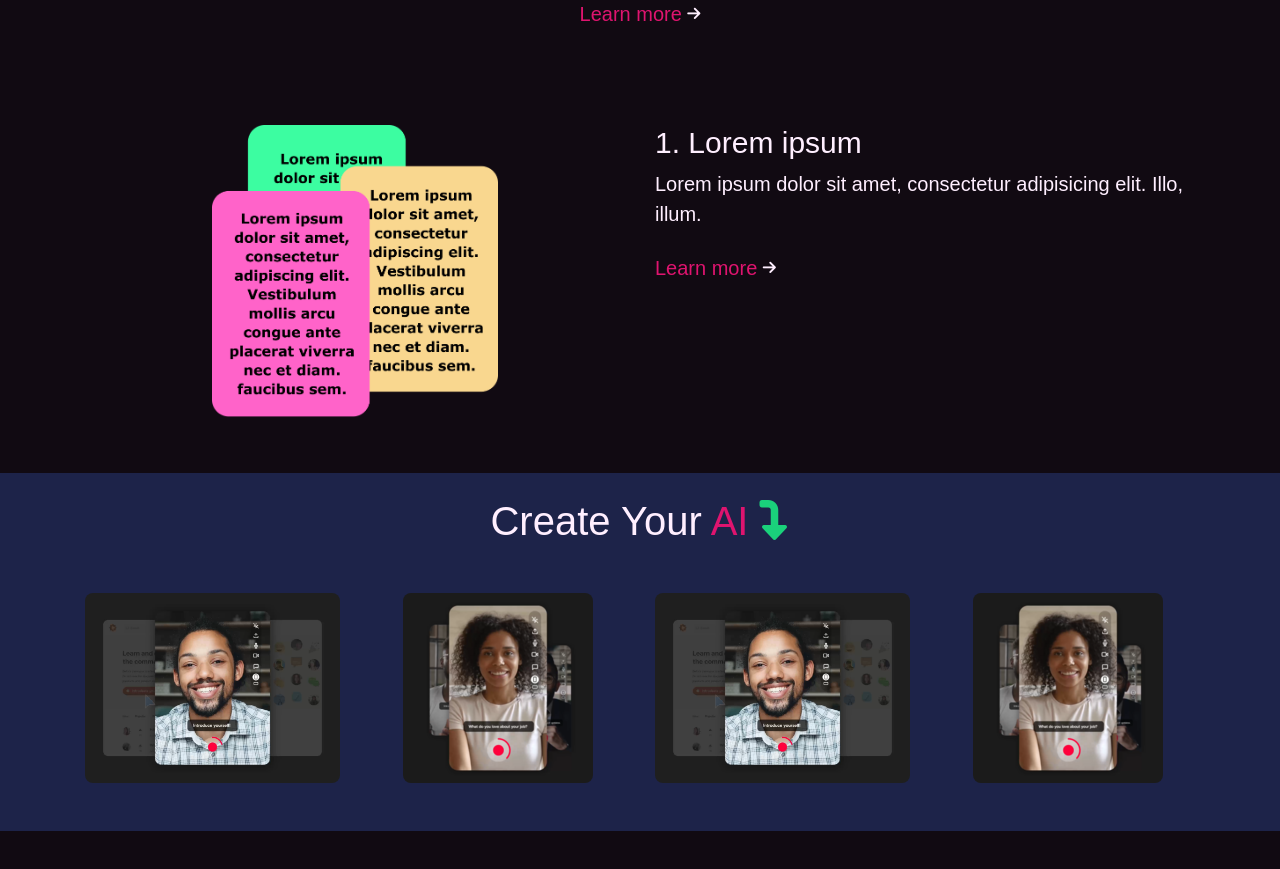
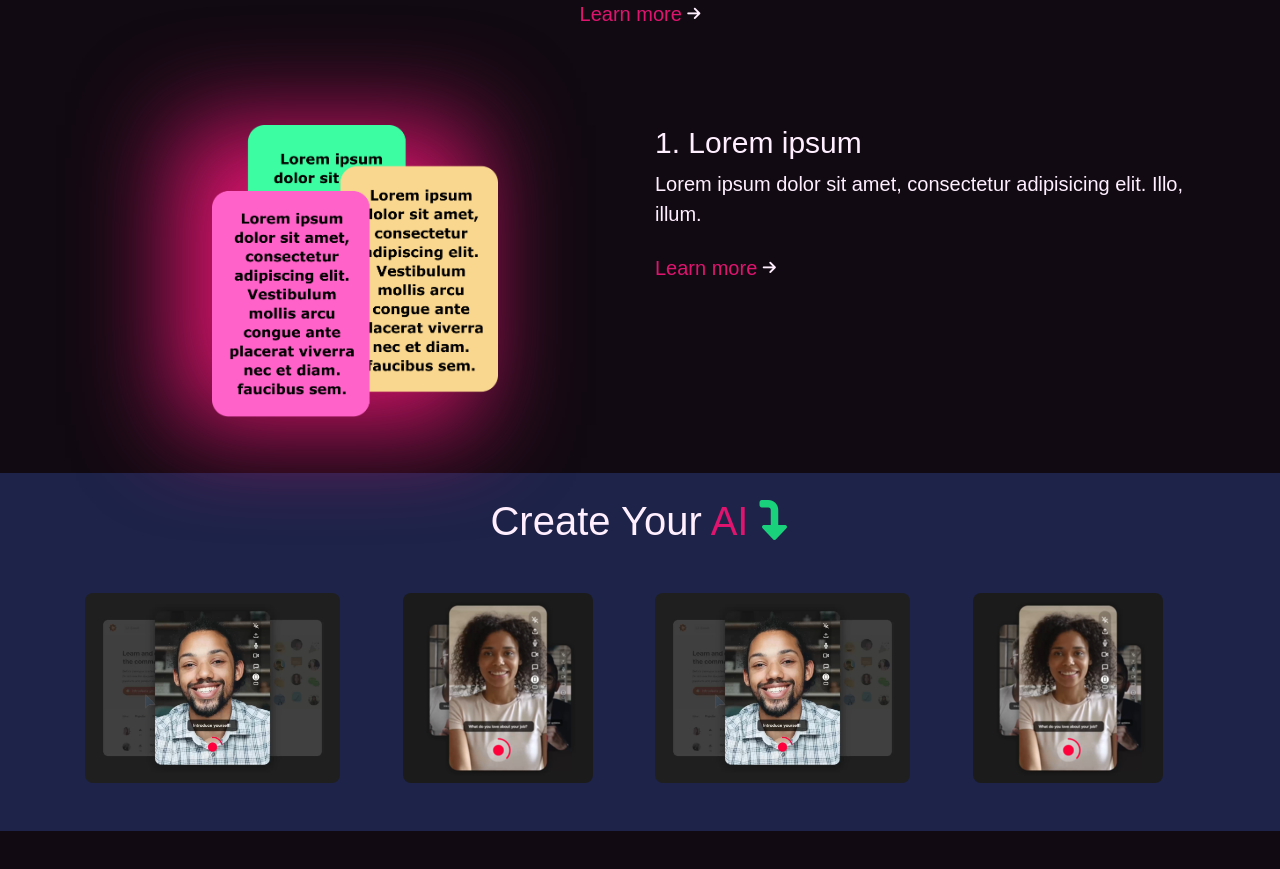
Before and after one commit to thomas-shelbby/AI-Influencer, a plain HTML site: page index.html in a window 1280 px wide. Shown: the part 4795-5664 px from the top of the page. Drawn offline with nearby package versions, Linux system fonts and the light colour scheme; a web font is replaced by a local one.

Commit message:
changing-glow

```diff
--- a/index.html
+++ b/index.html
@@ -497,8 +497,9 @@
                             <div class="row justify-content-center">
                                 <div class="col-sm-6">
                                     <div class="d-flex justify-content-center">
-                                        <div>
-                                            <img class="" height="300px" src="Images/Advantage-Lorem.png" alt="">
+                                        <div class="position-relative advantage-glow">
+                                            <img class="position-relative" height="300px"
+                                                src="Images/Advantage-Lorem.png" alt="">
                                         </div>
                                     </div>
                                 </div>
--- a/style.css
+++ b/style.css
@@ -303,6 +303,15 @@ body {
 .advantage-title-span {
    color: #df146f;
    font-family: 'Tourney', sans-serif !important;
+}
+
+.advantage-glow:before {
+   content: '';
+   position: absolute;
+   box-shadow: 0 0 100px 150px #df146f;
+   top: 50%;
+   left: 40%;
+   border-radius: 50% !important;
 }
 
 /* End advantage */
```
